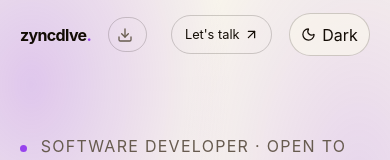
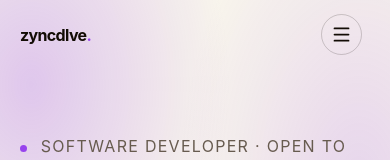
Before and after one commit to zyncdlve/zyrille-portfolio, a Next.js app: page / in a window 390 px wide. Shown: the top 160 px of the page. Built offline with nearby package versions, Linux system fonts and the light colour scheme.

Commit message:
feat: add menu toggle for mobile navigation

```diff
--- a/app/globals.css
+++ b/app/globals.css
@@ -218,10 +218,12 @@
   gap: 1.5rem;
   font-size: 0.8rem;
 }
+
 .site-nav nav a:hover,
 .text-link:hover {
   color: color-mix(in oklab, var(--foreground), var(--accent) 65%);
 }
+
 .nav-contact,
 .resume-link {
   display: flex;
@@ -230,6 +232,30 @@
   border: 1px solid var(--border);
   padding: 0.55rem 0.8rem;
   border-radius: 999px;
+}
+
+.resume-link {
+  color: var(--muted-foreground);
+}
+
+.resume-link:hover {
+  color: var(--foreground);
+  border-color: var(--accent);
+}
+
+.menu-toggle {
+  display: none;
+  border: 1px solid var(--border);
+  border-radius: 999px;
+  padding: 0.55rem;
+  color: var(--foreground);
+  background: transparent;
+  cursor: pointer;
+}
+
+.menu-toggle:hover {
+  border-color: var(--accent);
+  color: var(--accent);
 }
 
 .resume-link {
@@ -455,7 +481,7 @@ h2 span {
 .project-modal-backdrop {
   position: fixed;
   inset: 0;
-  z-index: 20;
+  z-index: 50;
   display: grid;
   place-items: center;
   padding: 1rem;
@@ -544,6 +570,7 @@ h2 span {
   color: var(--foreground);
   cursor: pointer;
 }
+
 .project-meta {
   display: flex;
   justify-content: space-between;
@@ -695,31 +722,53 @@ h2 span {
   .site-nav {
     height: 70px;
   }
-  .site-nav nav a:not(.nav-contact):not(.resume-link) {
+
+  .menu-toggle {
+    display: inline-flex;
+    align-items: center;
+    justify-content: center;
+    margin-left: auto;
+    margin-right: 0.5rem;
+  }
+  .site-nav .nav-menu {
     display: none;
+    position: absolute;
+    top: calc(100% + 0.5rem);
+    left: 1.25rem;
+    right: 1.25rem;
+    flex-direction: column;
+    align-items: stretch;
+    gap: 0.25rem;
+    padding: 0.75rem;
+    border: 1px solid var(--border);
+    border-radius: 1rem;
+    background: color-mix(in oklab, var(--background), transparent 12%);
+    backdrop-filter: blur(20px);
+    -webkit-backdrop-filter: blur(20px);
+    box-shadow: 0 18px 55px oklch(0.1 0.02 300 / 18%);
   }
-  .resume-link {
-    padding: 0.55rem;
+  .site-nav .nav-menu.is-open {
+    display: flex;
   }
-  .resume-link {
-    font-size: 0;
+  .site-nav .nav-menu > a {
+    padding: 0.75rem;
   }
-  .resume-link svg {
-    width: 16px;
-    height: 16px;
+  .site-nav .nav-menu .resume-link {
+    font-size: 0.8rem;
   }
-
+  .site-nav .nav-menu .theme-toggle {
+    justify-content: center;
+    margin-top: 0.25rem;
+  }
   .page-grid,
   .contact-section {
     grid-template-columns: 1fr;
     gap: 1.5rem;
   }
-
   .hero {
     min-height: 620px;
     padding-top: 4rem;
   }
-
   .hero-copy,
   .about-content,
   .work-heading,
@@ -728,7 +777,6 @@ h2 span {
   .contact-content {
     grid-column: 1;
   }
-
   .hero-note {
     right: 1.25rem;
   }
--- a/components/portfolio/portfolio-page.tsx
+++ b/components/portfolio/portfolio-page.tsx
@@ -1,6 +1,14 @@
 "use client";
 
-import { ArrowUpRight, Copy, Download, Mail, MoveUpRight } from "lucide-react";
+import {
+  ArrowUpRight,
+  Copy,
+  Download,
+  Mail,
+  Menu,
+  MoveUpRight,
+  X,
+} from "lucide-react";
 import { useEffect, useRef, useState } from "react";
 import { experience, projects, stacks } from "@/lib/portfolio-data";
 import { ThemeToggle } from "./theme-toggle";
@@ -21,28 +29,52 @@ function SectionLabel({
 }
 
 function Nav() {
+  const [menuOpen, setMenuOpen] = useState(false);
+  const closeMenu = () => setMenuOpen(false);
+
   return (
     <header className="site-nav">
       <a className="wordmark" href="#top">
         zyncdlve<span>.</span>
       </a>
 
-      <nav aria-label="Main navigation">
-        <a href="#about">About</a>
-        <a href="#work">Work</a>
-        <a href="#stack">Stack</a>
+      <button
+        className="menu-toggle"
+        type="button"
+        aria-expanded={menuOpen}
+        aria-controls="main-navigation"
+        aria-label={menuOpen ? "Close navigation menu" : "Open navigation menu"}
+        onClick={() => setMenuOpen((open) => !open)}
+      >
+        {menuOpen ? <X size={21} /> : <Menu size={21} />}
+      </button>
+      <nav
+        id="main-navigation"
+        className={menuOpen ? "nav-menu is-open" : "nav-menu"}
+        aria-label="Main navigation"
+      >
+        <a href="#about" onClick={closeMenu}>
+          About
+        </a>
+        <a href="#work" onClick={closeMenu}>
+          Work
+        </a>
+        <a href="#stack" onClick={closeMenu}>
+          Stack
+        </a>
         <a
           className="resume-link"
           href="/Zyrille Nichole Quilit-Resume.pdf"
           download="Zyrille Nichole Quilit-Resume.pdf"
+          onClick={closeMenu}
         >
           <Download size={15} /> Resume
         </a>
-        <a className="nav-contact" href="#contact">
+        <a className="nav-contact" href="#contact" onClick={closeMenu}>
           Let&apos;s talk <ArrowUpRight size={15} />
         </a>
+        <ThemeToggle />
       </nav>
-      <ThemeToggle />
     </header>
   );
 }
@@ -52,25 +84,18 @@ function ProjectCard({ project }: { project: (typeof projects)[number] }) {
   const closeButtonRef = useRef<HTMLButtonElement | null>(null);
 
   useEffect(() => {
-    if (!open) {
-      return;
-    }
+    if (!open) return;
+    const closeOnEscape = (event: KeyboardEvent) => {
+      if (event.key === "Escape") setOpen(false);
+    };
 
+    document.addEventListener("keydown", closeOnEscape);
     const previousOverflow = document.body.style.overflow;
     document.body.style.overflow = "hidden";
 
-    const handleKeyDown = (event: KeyboardEvent) => {
-      if (event.key === "Escape") {
-        setOpen(false);
-      }
-    };
-
-    window.addEventListener("keydown", handleKeyDown);
-    closeButtonRef.current?.focus();
-
     return () => {
+      document.removeEventListener("keydown", closeOnEscape);
       document.body.style.overflow = previousOverflow;
-      window.removeEventListener("keydown", handleKeyDown);
     };
   }, [open]);
 
```
